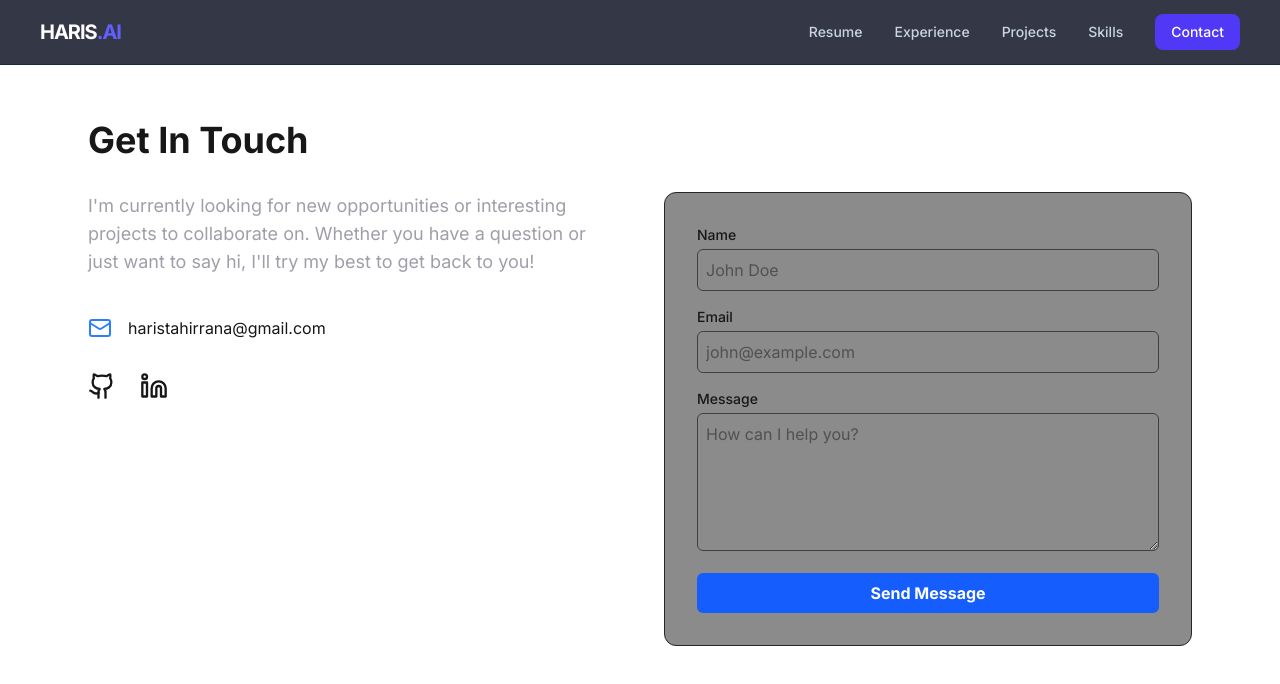
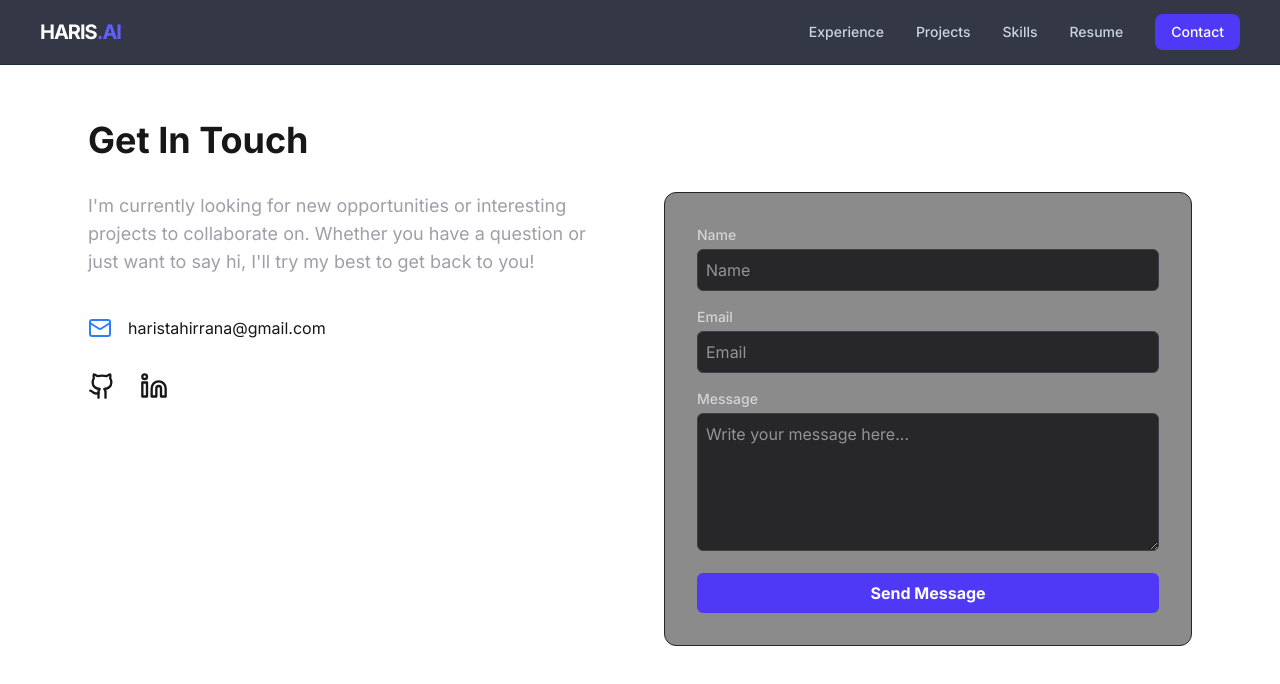
Before and after one commit to HarisTahir2003/portfolio, a Next.js app: page /contact in a window 1280 px wide. Shown: the top 684 px of the page. Built offline with nearby package versions, Linux system fonts and the light colour scheme.

Commit message:
added contact system

```diff
--- a/src/components/ContactForm.tsx
+++ b/src/components/ContactForm.tsx
@@ -8,48 +8,78 @@ export default function ContactForm() {
     e.preventDefault();
     setStatus('sending');
 
-    // Logic for submission (e.g., Formspree, EmailJS, or custom API)
-    // For now, we'll simulate a delay
-    setTimeout(() => setStatus('success'), 1500);
+    const formData = new FormData(e.currentTarget);
+    const data = Object.fromEntries(formData.entries());
+
+    // Replace 'YOUR_FORMSPREE_ID' with the ID you got from Formspree
+    const response = await fetch("https://formspree.io/f/mjgvkjqy", {
+      method: "POST",
+      body: JSON.stringify(data),
+      headers: {
+        'Accept': 'application/json',
+        'Content-Type': 'application/json'
+      }
+    });
+
+    if (response.ok) {
+      setStatus('success');
+      (e.target as HTMLFormElement).reset(); // Clear form on success
+    } else {
+      setStatus('error');
+    }
   };
 
   return (
     <form onSubmit={handleSubmit} className="flex flex-col gap-4 w-full max-w-lg">
       <div>
-        <label className="block text-sm font-medium mb-1">Name</label>
+        <label className="block text-sm font-medium mb-1 text-zinc-300">Name</label>
         <input
           type="text"
+          name="name" // Required for Formspree
           required
-          className="w-full p-2 bg-secondary border border-zinc-700 rounded-md focus:ring-2 focus:ring-blue-500 outline-none"
-          placeholder="John Doe"
+          className="w-full p-2 bg-zinc-800 border border-zinc-700 rounded-md focus:ring-2 focus:ring-indigo-500 outline-none text-white"
+          placeholder="Name"
         />
       </div>
       <div>
-        <label className="block text-sm font-medium mb-1">Email</label>
+        <label className="block text-sm font-medium mb-1 text-zinc-300">Email</label>
         <input
           type="email"
+          name="email" // Required for Formspree
           required
-          className="w-full p-2 bg-secondary border border-zinc-700 rounded-md focus:ring-2 focus:ring-blue-500 outline-none"
-          placeholder="john@example.com"
+          className="w-full p-2 bg-zinc-800 border border-zinc-700 rounded-md focus:ring-2 focus:ring-indigo-500 outline-none text-white"
+          placeholder="Email"
         />
       </div>
       <div>
-        <label className="block text-sm font-medium mb-1">Message</label>
+        <label className="block text-sm font-medium mb-1 text-zinc-300">Message</label>
         <textarea
+          name="message" // Required for Formspree
           required
           rows={5}
-          className="w-full p-2 bg-secondary border border-zinc-700 rounded-md focus:ring-2 focus:ring-blue-500 outline-none"
-          placeholder="How can I help you?"
+          className="w-full p-2 bg-zinc-800 border border-zinc-700 rounded-md focus:ring-2 focus:ring-indigo-500 outline-none text-white"
+          placeholder="Write your message here..."
         />
       </div>
+
       <button
         type="submit"
         disabled={status === 'sending'}
-        className="bg-blue-600 hover:bg-blue-700 text-white font-bold py-2 px-4 rounded-md transition-colors disabled:opacity-50"
+        className="bg-indigo-600 hover:bg-indigo-700 text-white font-bold py-2 px-4 rounded-md transition-all disabled:opacity-50 active:scale-95"
       >
         {status === 'sending' ? 'Sending...' : 'Send Message'}
       </button>
-      {status === 'success' && <p className="text-green-500 text-sm">Message sent successfully!</p>}
+
+      {status === 'success' && (
+        <p className="text-green-400 text-sm animate-pulse">
+          ✓ Message sent! I'll get back to you soon.
+        </p>
+      )}
+      {status === 'error' && (
+        <p className="text-red-400 text-sm">
+          Oops! Something went wrong. Please try again or email me directly.
+        </p>
+      )}
     </form>
   );
 }
--- a/src/components/Navbar.tsx
+++ b/src/components/Navbar.tsx
@@ -11,10 +11,10 @@ const Navbar = () => {
   const shouldReplace = pathname !== "/";
 
 const navLinks = [
-  { name: "Resume", href: "/resume" },
   { name: "Experience", href: "/experience" },
   { name: "Projects", href: "/projects" },
   { name: "Skills", href: "/skills" },
+  { name: "Resume", href: "/resume" },
 ];
 
   return (
```
